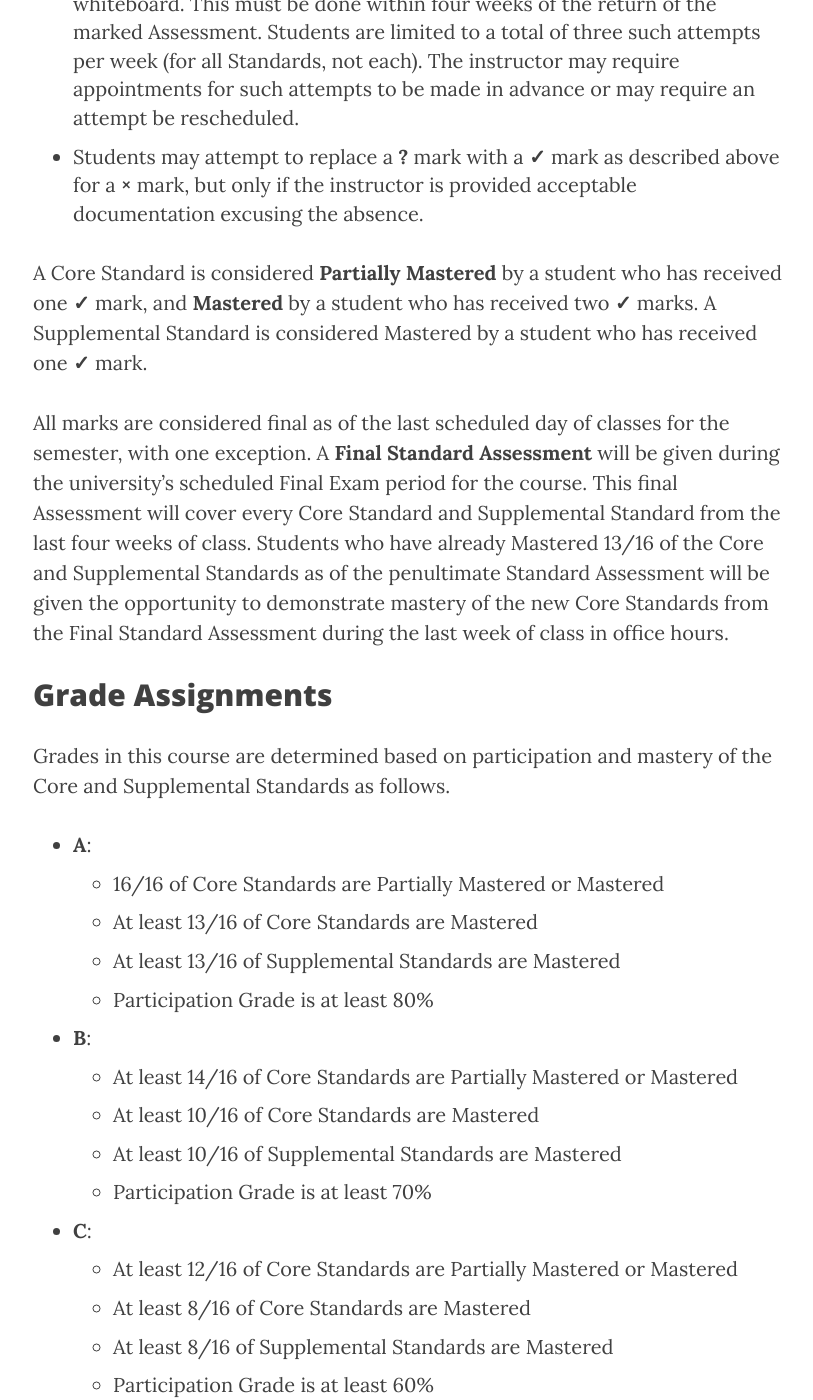
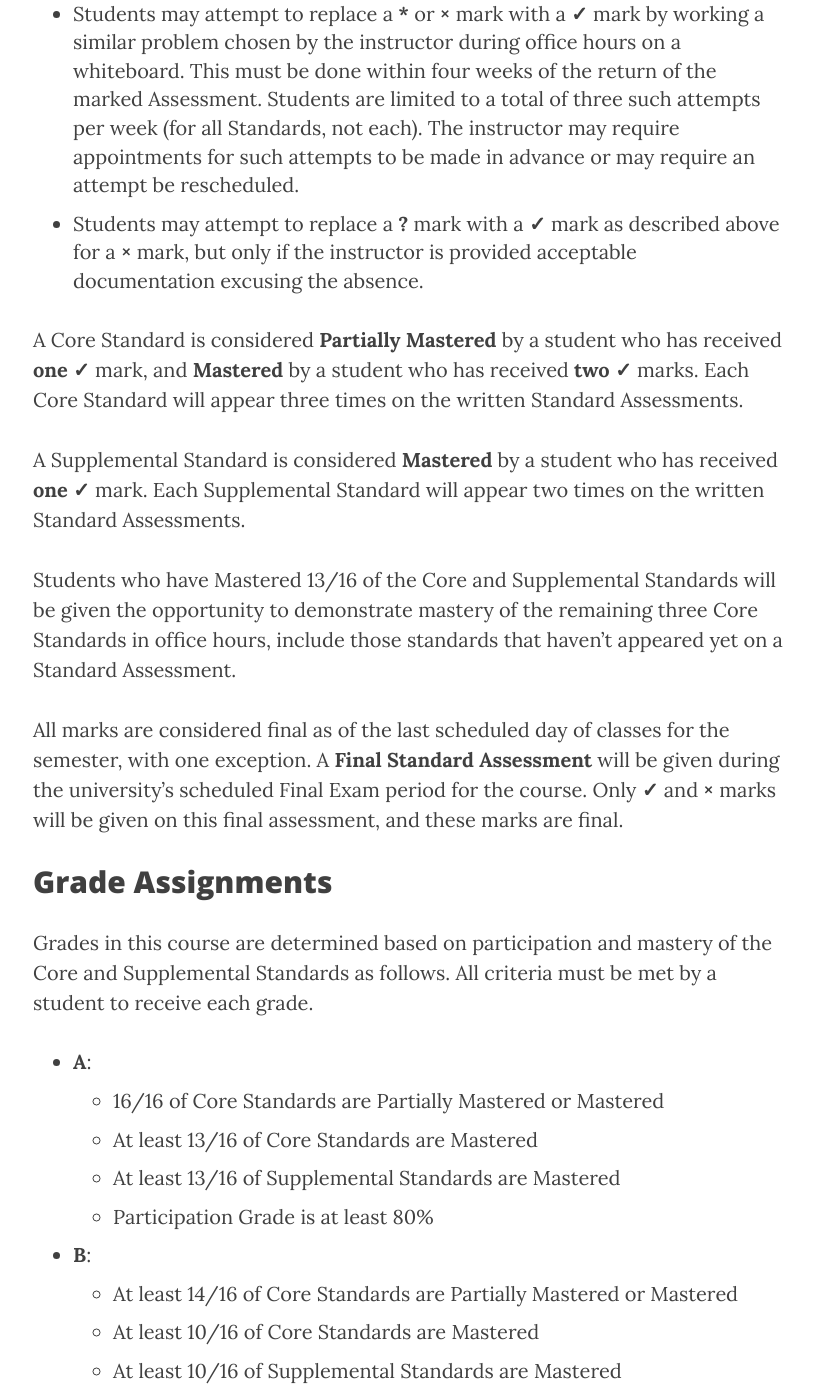
Before and after one commit to jford1906/prof.clontz.org, a Jekyll site: the page built from classes/2017/01/ma126/index.md, in a window 1280 px wide and 1400 px high, scrolled down 4150 px. Shown: the whole window, without its empty margins (232-1045 px from the left). Built offline with Jekyll 4.4.1, drawn with Linux system fonts in a browser that asks for light colours; nearby versions of some CDN libraries; formulas are drawn with MathJax 3; some of the changed text lies outside the part shown.

Commit message:
add sa1, update quizzes, clarify ma126, lotta stuff

```diff
--- a/classes/2017/01/ma126/index.md
+++ b/classes/2017/01/ma126/index.md
@@ -27,6 +27,8 @@ description: "Calculus II - 2017 Spring"
 * Office Hours in ILB 314
     * Mon/Wed/Fri 9:55am-10:55am
     * Tue/Thu 3:15pm-4:45pm
+        * (May be a few minutes late on Tue/Thu since I teach in HUMB
+          at 2pm.)
 
 
 ## Course Description
@@ -148,19 +150,27 @@ either during a **Standard Assessment** or in office hours.
   the instructor is provided acceptable documentation excusing the absence.
 
 A Core Standard is considered **Partially Mastered** by a student who has
-received one **✓** mark, and **Mastered** by a student who has received
-two **✓** marks. A Supplemental Standard is considered Mastered by a
-student who has received one **✓** mark.
+received **one ✓** mark, and **Mastered** by a student who has received
+**two ✓** marks.
+Each Core Standard will appear three times on the written
+Standard Assessments.
+
+A Supplemental Standard is considered **Mastered** by a
+student who has received **one ✓** mark.
+Each Supplemental Standard will appear two times on the written Standard
+Assessments.
+
+Students who have Mastered 13/16 of the Core and Supplemental Standards
+will be given the opportunity to demonstrate mastery of the remaining three
+Core Standards in office hours, include those standards that haven't appeared
+yet on a Standard Assessment.
 
 All marks are considered final as of the last scheduled day of classes for
 the semester, with one exception. A **Final Standard Assessment** will be given
-during the university's scheduled Final Exam period for the course. This
-final Assessment will cover every Core Standard and Supplemental Standard
-from the last four weeks of class. Students who have already Mastered
-13/16 of the Core and Supplemental Standards as of the penultimate Standard
-Assessment will be given the opportunity to demonstrate mastery of the
-new Core Standards from the Final Standard Assessment during the last
-week of class in office hours.
+during the university's scheduled Final Exam period for the course.
+Only **✓** and **×** marks will be given on this final assessment, and these
+marks are final.
+
 
 
 
@@ -168,6 +178,7 @@ week of class in office hours.
 
 Grades in this course are determined based on participation
 and mastery of the Core and Supplemental Standards as follows.
+All criteria must be met by a student to receive each grade.
 
 * **A**:
     * 16/16 of Core Standards are Partially Mastered or Mastered
```
Also changed, not shown: classes/2017/01/ma110.md (+4 -1 lines), 6 other files.
